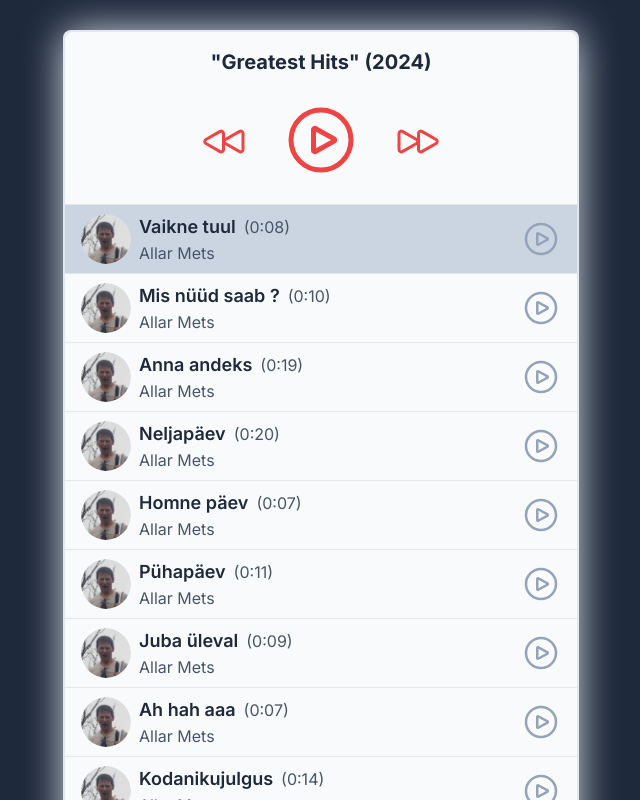
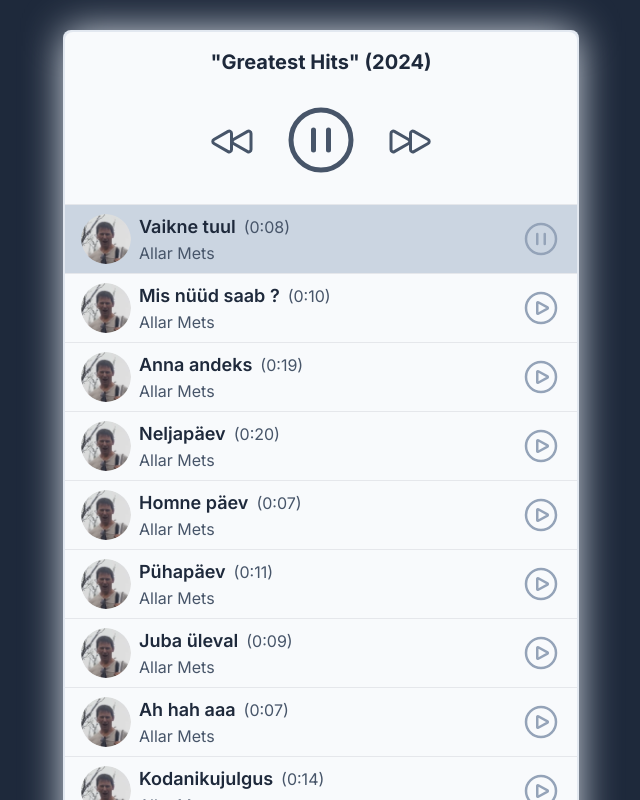
Before and after one commit to randelpalu/fren-likes-singing, a Next.js app: page / in a window 1280 px wide. Both pictures are taken after a click on the button 640 px from the left and 140 px from the top of the page. Shown: the top 800 px of the page, without its empty margins (319-959 px from the left). Built offline with nearby package versions, Linux system fonts and the light colour scheme.

Commit message:
Buttons styling

```diff
--- a/src/app/components/Player.tsx
+++ b/src/app/components/Player.tsx
@@ -52,26 +52,29 @@ export default function Player() {
 
       <audio ref={audioRef} src={tracks[currentTrackIndex].file} />
 
-      <div className="flex justify-center gap-8 py-2 text-red-500 items-center">
+      <div className="flex justify-center gap-6 py-2 text-slate-600 items-center">
 
-        <button className="button-icon" onClick={handlePrev}>
+        <button className="button-icon hover:text-orange-600 hover:scale-110" onClick={handlePrev}>
           <svg xmlns="http://www.w3.org/2000/svg" fill="none" viewBox="0 0 24 24" strokeWidth="1.5" stroke="currentColor" className="w-12 h-12">
             <path strokeLinecap="round" strokeLinejoin="round" d="M21 16.811c0 .864-.933 1.406-1.683.977l-7.108-4.061a1.125 1.125 0 0 1 0-1.954l7.108-4.061A1.125 1.125 0 0 1 21 8.689v8.122ZM11.25 16.811c0 .864-.933 1.406-1.683.977l-7.108-4.061a1.125 1.125 0 0 1 0-1.954l7.108-4.061a1.125 1.125 0 0 1 1.683.977v8.122Z" />
           </svg>
         </button>
 
-        {/* <svg xmlns="http://www.w3.org/2000/svg" fill="none" viewBox="0 0 24 24" strokeWidth="1.5" stroke="currentColor" className="w-20 h-20">
+        {isPlaying
+          ? <button className="button-icon hover:text-orange-600 hover:scale-110" onClick={handleTogglePlay}>
+              <svg xmlns="http://www.w3.org/2000/svg" fill="none" viewBox="0 0 24 24" strokeWidth="1.5" stroke="currentColor" className="w-20 h-20">
               <path strokeLinecap="round" strokeLinejoin="round" d="M14.25 9v6m-4.5 0V9M21 12a9 9 0 1 1-18 0 9 9 0 0 1 18 0Z" />
-        </svg> */}
-
-        <button className="button-icon" onClick={handleTogglePlay}>
+            </svg>
+            </button>
+          : <button className="button-icon hover:text-orange-600 hover:scale-110" onClick={handleTogglePlay}>
               <svg xmlns="http://www.w3.org/2000/svg" fill="none" viewBox="0 0 24 24" strokeWidth="1.5" stroke="currentColor" className="w-20 h-20">
                 <path strokeLinecap="round" strokeLinejoin="round" d="M21 12a9 9 0 1 1-18 0 9 9 0 0 1 18 0Z" />
                 <path strokeLinecap="round" strokeLinejoin="round" d="M15.91 11.672a.375.375 0 0 1 0 .656l-5.603 3.113a.375.375 0 0 1-.557-.328V8.887c0-.286.307-.466.557-.327l5.603 3.112Z" />
               </svg>
             </button>
+        }
 
-        <button className="button-icon" onClick={handleNext}>
+        <button className="button-icon hover:text-orange-600 hover:scale-110" onClick={handleNext}>
           <svg xmlns="http://www.w3.org/2000/svg" fill="none" viewBox="0 0 24 24" strokeWidth="1.5" stroke="currentColor" className="w-12 h-12">
             <path strokeLinecap="round" strokeLinejoin="round" d="M3 8.689c0-.864.933-1.406 1.683-.977l7.108 4.061a1.125 1.125 0 0 1 0 1.954l-7.108 4.061A1.125 1.125 0 0 1 3 16.811V8.69ZM12.75 8.689c0-.864.933-1.406 1.683-.977l7.108 4.061a1.125 1.125 0 0 1 0 1.954l-7.108 4.061a1.125 1.125 0 0 1-1.683-.977V8.69Z" />
           </svg>
--- a/src/app/components/Track.tsx
+++ b/src/app/components/Track.tsx
@@ -30,14 +30,19 @@ export default function Track({icon, index, ...track}: TrackType & { icon: strin
           <p className="text-slate-600">{track.artist}</p>
         </div>
       </div>
-      <button className="button-icon" onClick={handleClick}>
-        <div className="text-slate-400">
-          <svg xmlns="http://www.w3.org/2000/svg" fill="none" viewBox="0 0 24 24" strokeWidth="1.5" stroke="currentColor" className="w-10 h-10">
-            <path strokeLinecap="round" strokeLinejoin="round" d="M21 12a9 9 0 1 1-18 0 9 9 0 0 1 18 0Z" />
-            <path strokeLinecap="round" strokeLinejoin="round" d="M15.91 11.672a.375.375 0 0 1 0 .656l-5.603 3.113a.375.375 0 0 1-.557-.328V8.887c0-.286.307-.466.557-.327l5.603 3.112Z" />
-          </svg>
-        </div>
-      </button>
+      {isPlaying && index === currentTrackIndex
+        ? <button className="button-icon text-slate-400 hover:text-orange-400 hover:scale-110" onClick={handleClick}>
+            <svg xmlns="http://www.w3.org/2000/svg" fill="none" viewBox="0 0 24 24" strokeWidth="1.5" stroke="currentColor" className="w-10 h-10">
+              <path strokeLinecap="round" strokeLinejoin="round" d="M14.25 9v6m-4.5 0V9M21 12a9 9 0 1 1-18 0 9 9 0 0 1 18 0Z" />
+            </svg>
+          </button>
+        : <button className="button-icon text-slate-400 hover:text-orange-400 hover:scale-110" onClick={handleClick}>
+              <svg xmlns="http://www.w3.org/2000/svg" fill="none" viewBox="0 0 24 24" strokeWidth="1.5" stroke="currentColor" className="w-10 h-10">
+                <path strokeLinecap="round" strokeLinejoin="round" d="M21 12a9 9 0 1 1-18 0 9 9 0 0 1 18 0Z" />
+                <path strokeLinecap="round" strokeLinejoin="round" d="M15.91 11.672a.375.375 0 0 1 0 .656l-5.603 3.113a.375.375 0 0 1-.557-.328V8.887c0-.286.307-.466.557-.327l5.603 3.112Z" />
+              </svg>
+          </button>
+      }
     </li>
   )
 }
```
Lines whose indentation alone changed are shown as unchanged.
